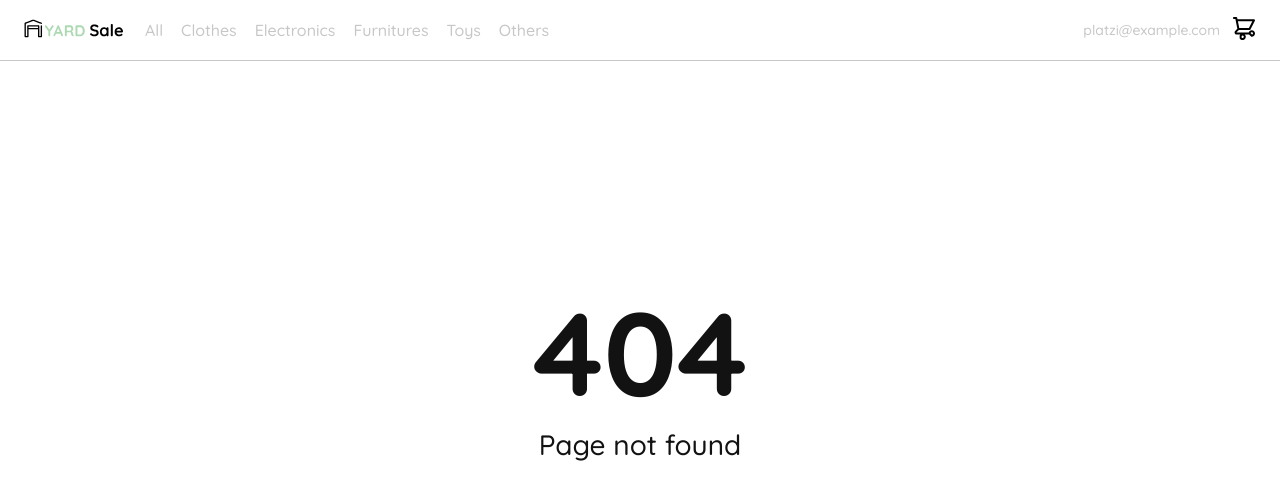
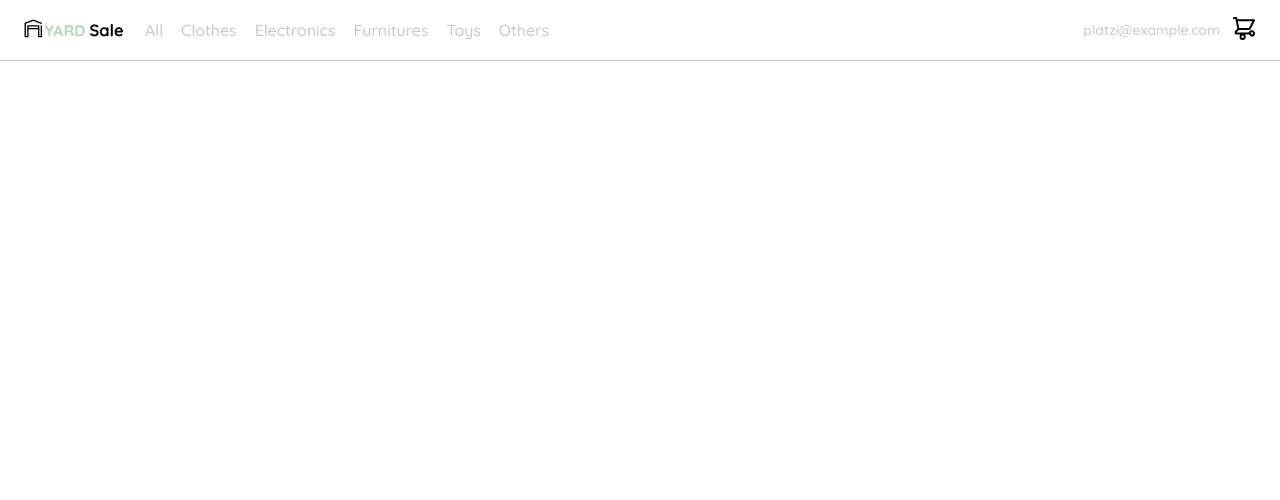
Before and after one commit to alejolemos3/react-shop, a React app: page / in a window 1280 px wide. Before the commit this address had no page. Shown: the top 500 px of the page. Built offline with nearby package versions, Linux system fonts and the light colour scheme.

Commit message:
[FIX] routes

```diff
--- a/src/routes/App.jsx
+++ b/src/routes/App.jsx
@@ -31,7 +31,7 @@ const App = () => {
 					<Route  path="react-shop/signup" element={<CreateAccount />} />
 					<Route  path="react-shop/checkout" element={<Checkout />} />
 					<Route  path="react-shop/orders" element={<Orders />} />
-					<Route path="*" element={<NotFound />} />
+					<Route path="react-shop/*" element={<NotFound />} />
 				</Routes>
 			</Layout>
 		</BrowserRouter>
--- a/webpack.config.js
+++ b/webpack.config.js
@@ -7,7 +7,7 @@ module.exports = {
   output: {
     path: path.resolve(__dirname, "dist"),
     filename: "bundle.js",
-    publicPath: "/",
+    publicPath: "/react-shop",
   },
   mode: "development",
   resolve: {
```
